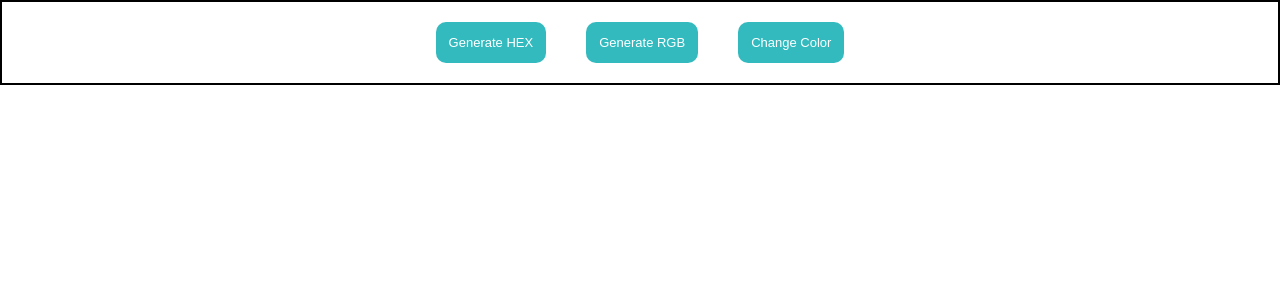
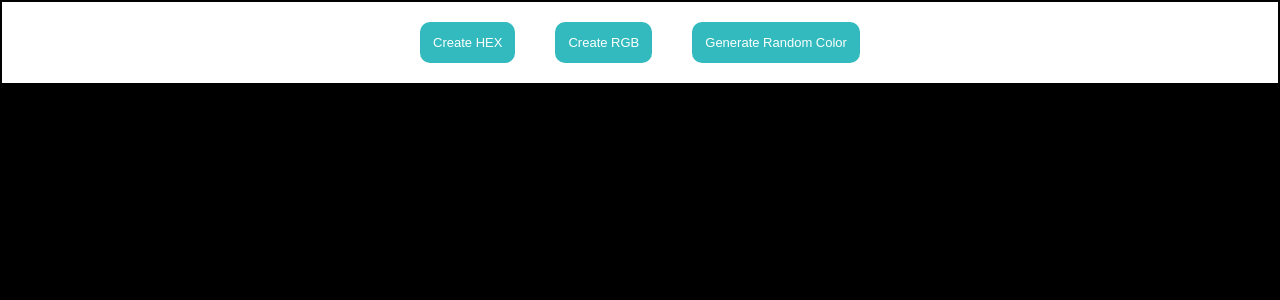
Before and after one commit to misraag/react1, a React (Create React App) app in the folder RandomColorGenerator/randomcolor/: page / in a window 1280 px wide. Shown: the top 300 px of the page. Built offline with nearby package versions, Linux system fonts and the light colour scheme.

Commit message:
random hex generator created

```diff
--- a/RandomColorGenerator/randomcolor/src/components/home/Home.js
+++ b/RandomColorGenerator/randomcolor/src/components/home/Home.js
@@ -1,9 +1,27 @@
-import React from 'react'
+import React, { useState } from 'react'
 import styles from './Home.module.css'
 
 function Home () {
 
+    const [colorType, setColorType] = useState('HEX');
+    const [color, setColor] = useState('#000000');
+
+    function generateRandomNumber (length) {
+        return Math.floor(Math.random()*length);
+    }
+
+
     function handleRandomHexGenerator () {
+        console.log('Handling random hex generator');
+        const hex = [0, 1, 2, 3, 4, 5, 6, 7, 8, 9, 'A', 'B', 'C', 'D', 'E', 'F']
+
+        let hexColor = '#';
+
+        for (let i = 0; i < 6; i++) {
+            hexColor += hex[generateRandomNumber(hex.length)];
+        }
+        console.log(color);
+        setColor(hexColor);
 
     }
 
@@ -11,19 +29,15 @@ function Home () {
 
     }
 
-    function handleChangeColor () {
-
-    }
-
 
     return (
         <div>
             <nav className={styles.navbar}>
-                <button onClick={handleRandomHexGenerator} className={styles.button}>Generate HEX</button>
-                <button onClick={handleRandomRGBGenerator} className={styles.button}>Generate RGB</button>
-                <button onClick={handleChangeColor} className={styles.button}>Change Color</button>
+                <button onClick={() => setColorType('HEX')} className={styles.button}>Create HEX</button>
+                <button onClick={() => setColorType('RGB')} className={styles.button}>Create RGB</button>
+                <button onClick={ colorType === 'HEX' ? handleRandomHexGenerator : handleRandomRGBGenerator} className={styles.button}>Generate Random Color</button>
             </nav>
-            <div className={styles.division}></div>
+            <div style={{backgroundColor: color}} className={styles.division}></div>
         </div>
     )
 
--- a/RandomColorGenerator/randomcolor/src/components/home/Home.module.css
+++ b/RandomColorGenerator/randomcolor/src/components/home/Home.module.css
@@ -12,3 +12,8 @@
     border: none;
     cursor: pointer;
 }
+
+.division {
+    height: 100vh;
+    width: 100vw;
+}
```
